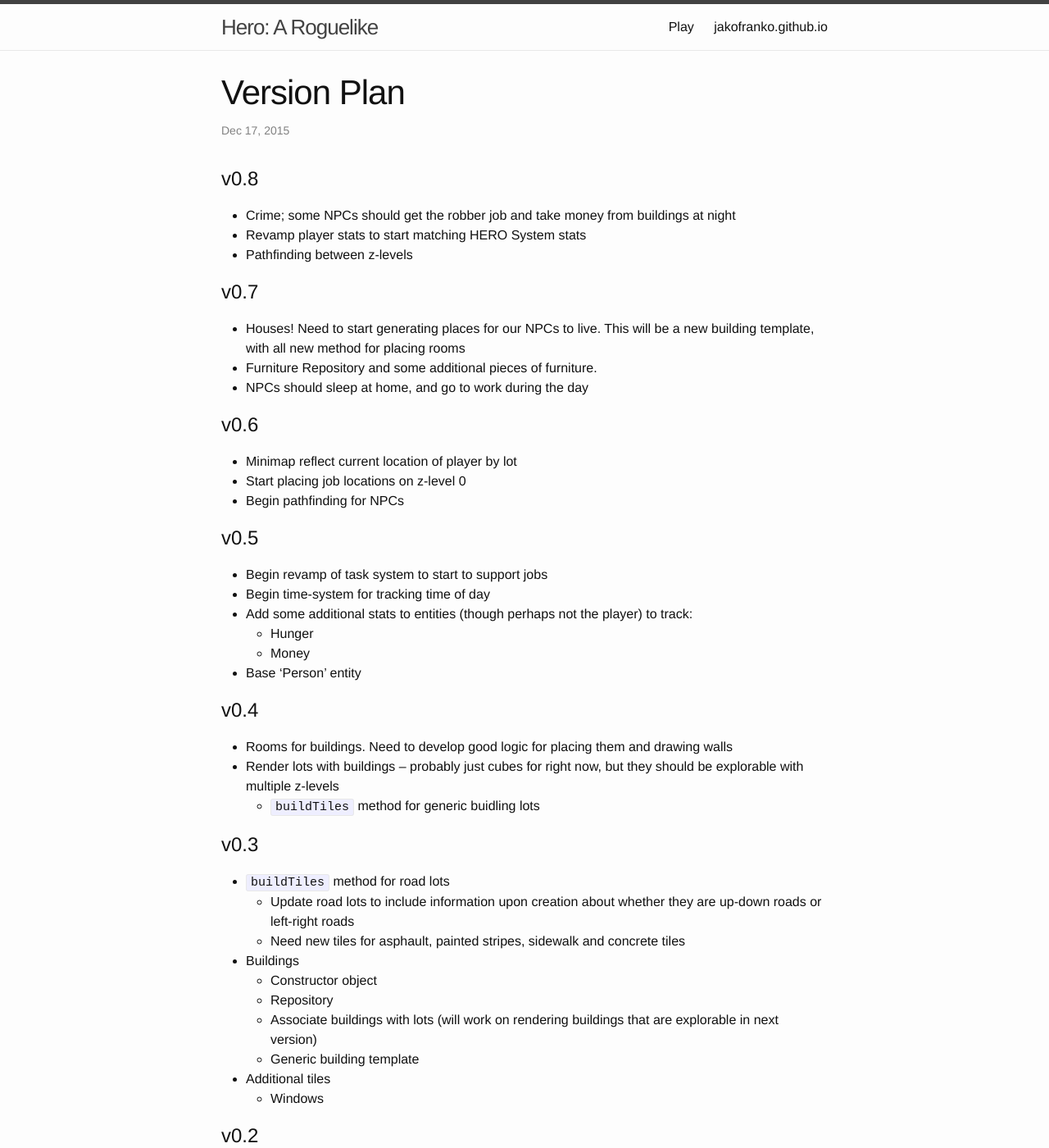
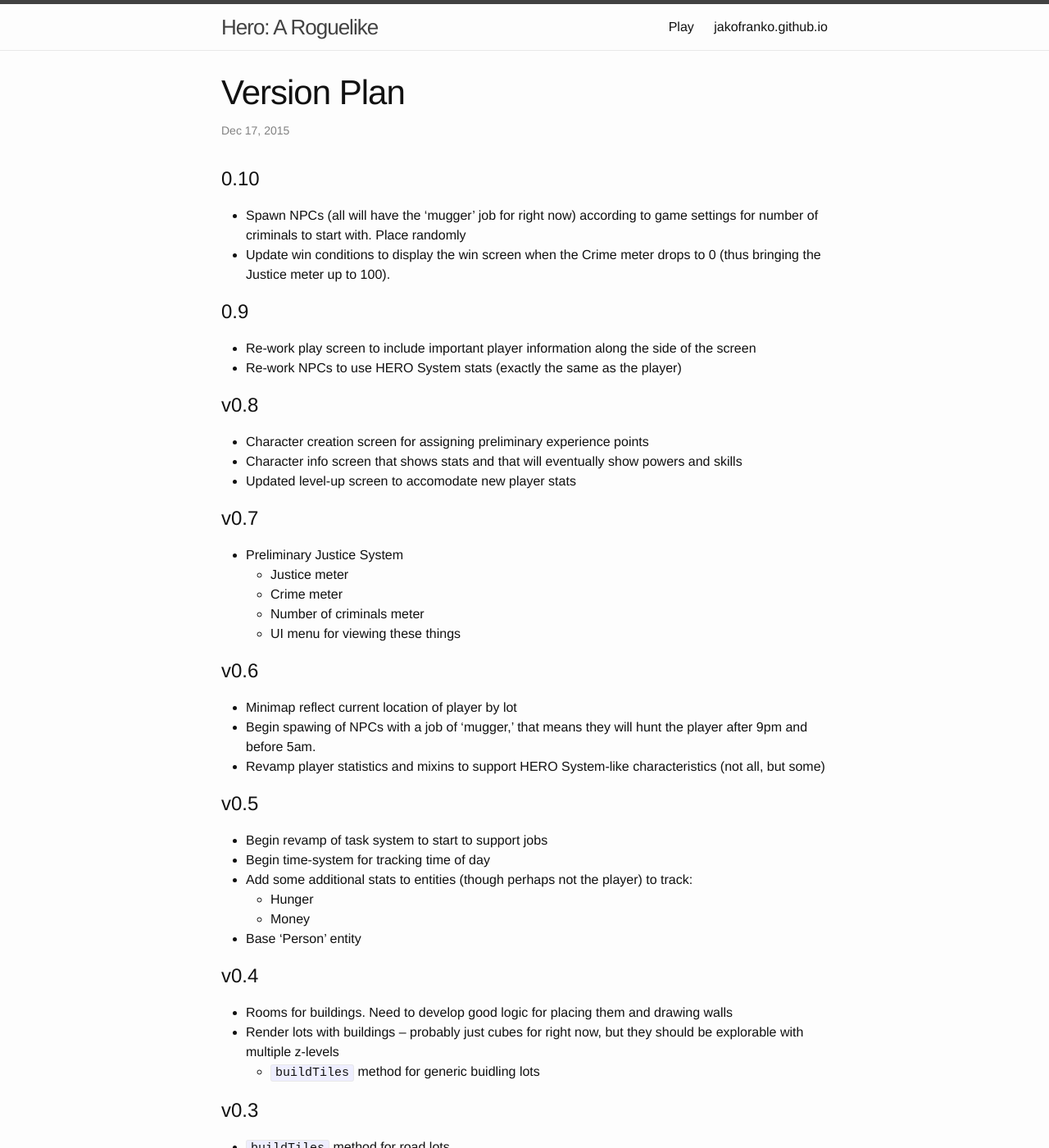
Before and after one commit to jakofranko/hero, a Jekyll site: the page built from _posts/2015-12-11-version-plan.md, in a window 1280 px wide and 1400 px high. Shown: the whole window at 82% size. Built offline with Jekyll 4.4.1, drawn with Linux system fonts in a browser that asks for light colours.

Commit message:
new and updated posts

```diff
--- a/_posts/2015-12-11-version-plan.md
+++ b/_posts/2015-12-11-version-plan.md
@@ -4,23 +4,35 @@ title: "Version Plan"
 date:  2015-12-17 09:55am
 ---
 
+# 0.10
+
+* Spawn NPCs (all will have the 'mugger' job for right now) according to game settings for number of criminals to start with. Place randomly
+* Update win conditions to display the win screen when the Crime meter drops to 0 (thus bringing the Justice meter up to 100).
+
+# 0.9
+
+* Re-work play screen to include important player information along the side of the screen
+* Re-work NPCs to use HERO System stats (exactly the same as the player)
+
 # v0.8
 
-* Crime; some NPCs should get the robber job and take money from buildings at night
-* Revamp player stats to start matching HERO System stats
-* Pathfinding between z-levels
+* Character creation screen for assigning preliminary experience points
+* Character info screen that shows stats and that will eventually show powers and skills
+* Updated level-up screen to accomodate new player stats
 
 # v0.7
 
-* Houses! Need to start generating places for our NPCs to live. This will be a new building template, with all new method for placing rooms
-* Furniture Repository and some additional pieces of furniture.
-* NPCs should sleep at home, and go to work during the day
+* Preliminary Justice System
+  * Justice meter
+  * Crime meter
+  * Number of criminals meter
+  * UI menu for viewing these things
 
 # v0.6
 
 * Minimap reflect current location of player by lot
-* Start placing job locations on z-level 0
-* Begin pathfinding for NPCs
+* Begin spawing of NPCs with a job of 'mugger,' that means they will hunt the player after 9pm and before 5am.
+* Revamp player statistics and mixins to support HERO System-like characteristics (not all, but some)
 
 # v0.5
 
```
Also changed, not shown: _posts/2016-01-24-alpha-version.md (added, +19 -0 lines).
